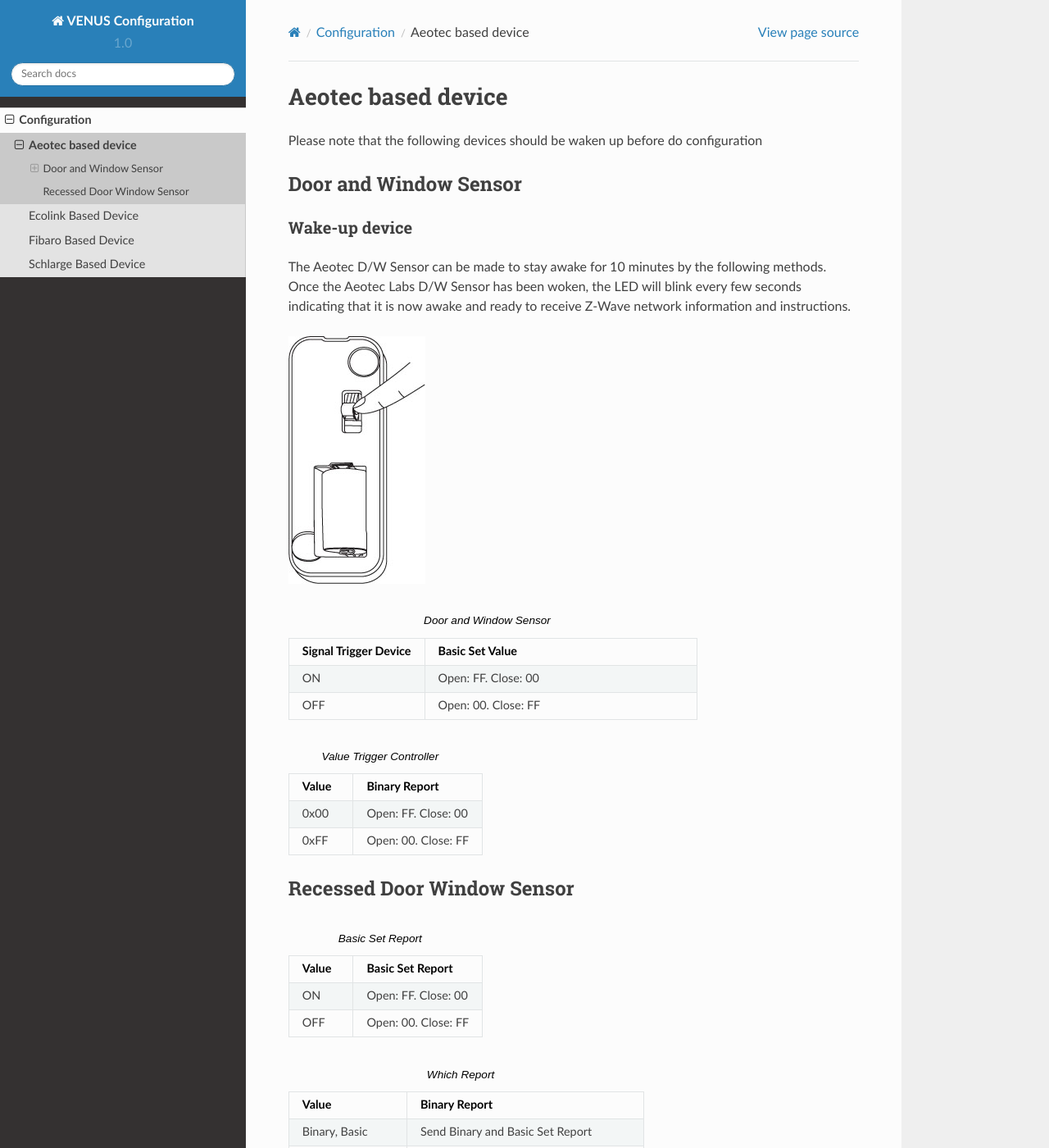
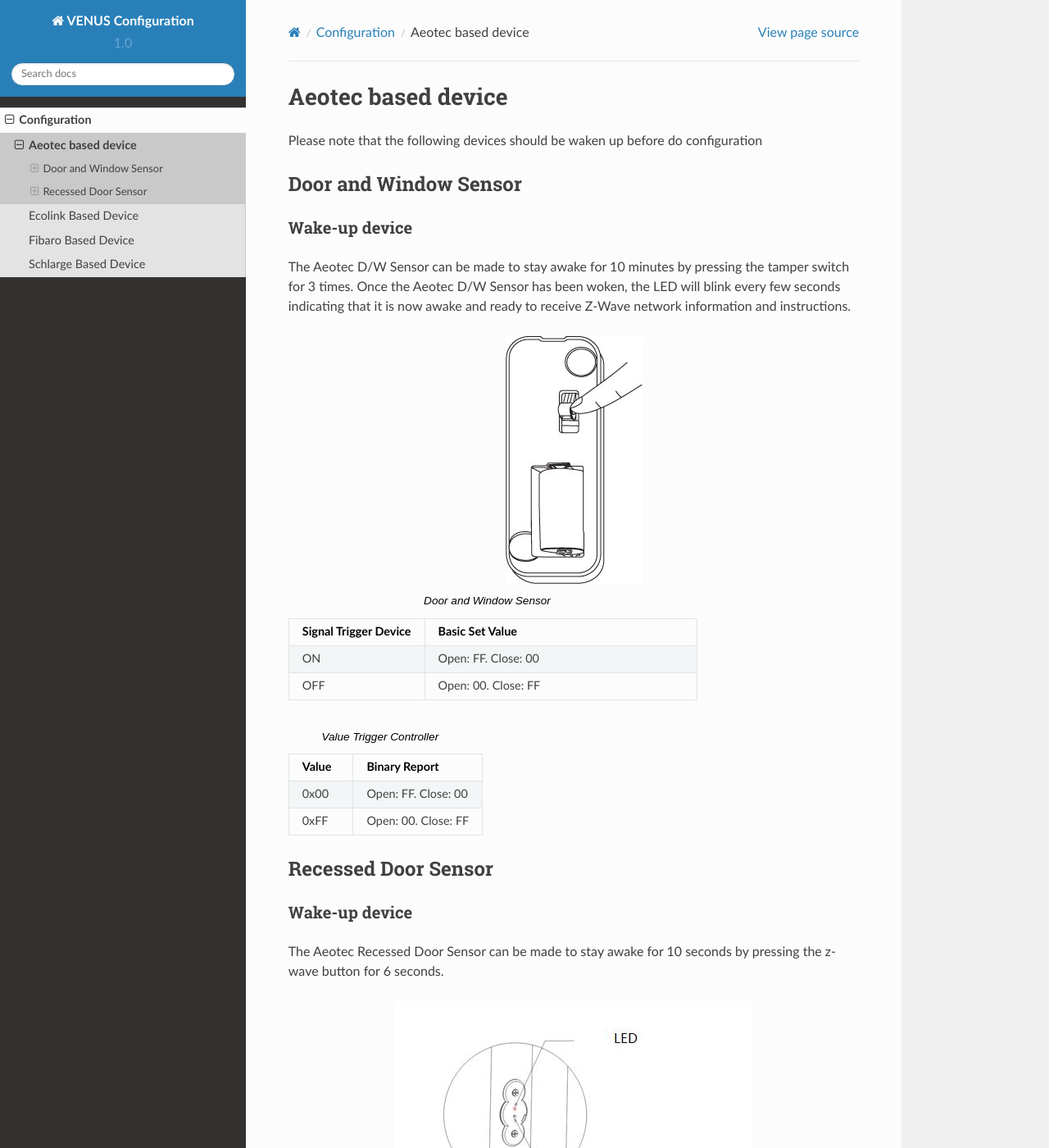
Before and after one commit to kietbui/00_prj_vr_docs, a Sphinx documentation site: the page built from docs/source/configuration/Aeotec.rst, in a window 1280 px wide and 1400 px high. Shown: the whole window at 82% size. Built offline with Sphinx 7.4.7 and the Read the Docs theme 2.0.0, drawn with Linux system fonts in a browser that asks for light colours.

Commit message:
Support how-to wake-up of Aeotec recessed door sensor

```diff
--- a/docs/source/configuration/Aeotec.rst
+++ b/docs/source/configuration/Aeotec.rst
@@ -10,10 +10,10 @@
 Wake-up device
 ~~~~~~~~~~~~~~~~~~
 
-The Aeotec D/W Sensor can be made to stay awake for 10 minutes by the following methods. Once the Aeotec Labs D/W Sensor has been woken, the LED will blink every few seconds indicating that it is now awake and ready to receive Z-Wave network information and instructions.
+The Aeotec D/W Sensor can be made to stay awake for 10 minutes by pressing the tamper switch for 3 times. Once the Aeotec D/W Sensor has been woken, the LED will blink every few seconds indicating that it is now awake and ready to receive Z-Wave network information and instructions.
 
 .. image:: ../_static/images/aeotec_door_window_configuration.jpg
-
+   :align: center
 
 .. list-table:: Door and Window Sensor
    :widths: 15 30
@@ -40,8 +40,18 @@
 
 
 
-Recessed Door Window Sensor
--------------------------------
+Recessed Door Sensor
+-----------------------
+
+Wake-up device
+~~~~~~~~~~~~~~~
+
+The Aeotec Recessed Door Sensor can be made to stay awake for 10 seconds by pressing the z-wave button for 6 seconds.
+
+.. image:: ../_static/images/aeotec_recessed_door_wakeup.jpg
+   :align: center
+
+
 
 .. list-table:: Basic Set Report
    :widths: 15 30
```
Also changed, not shown: docs/source/_static/images/aeotec_recessed_door_wakeup.jpg (added).
